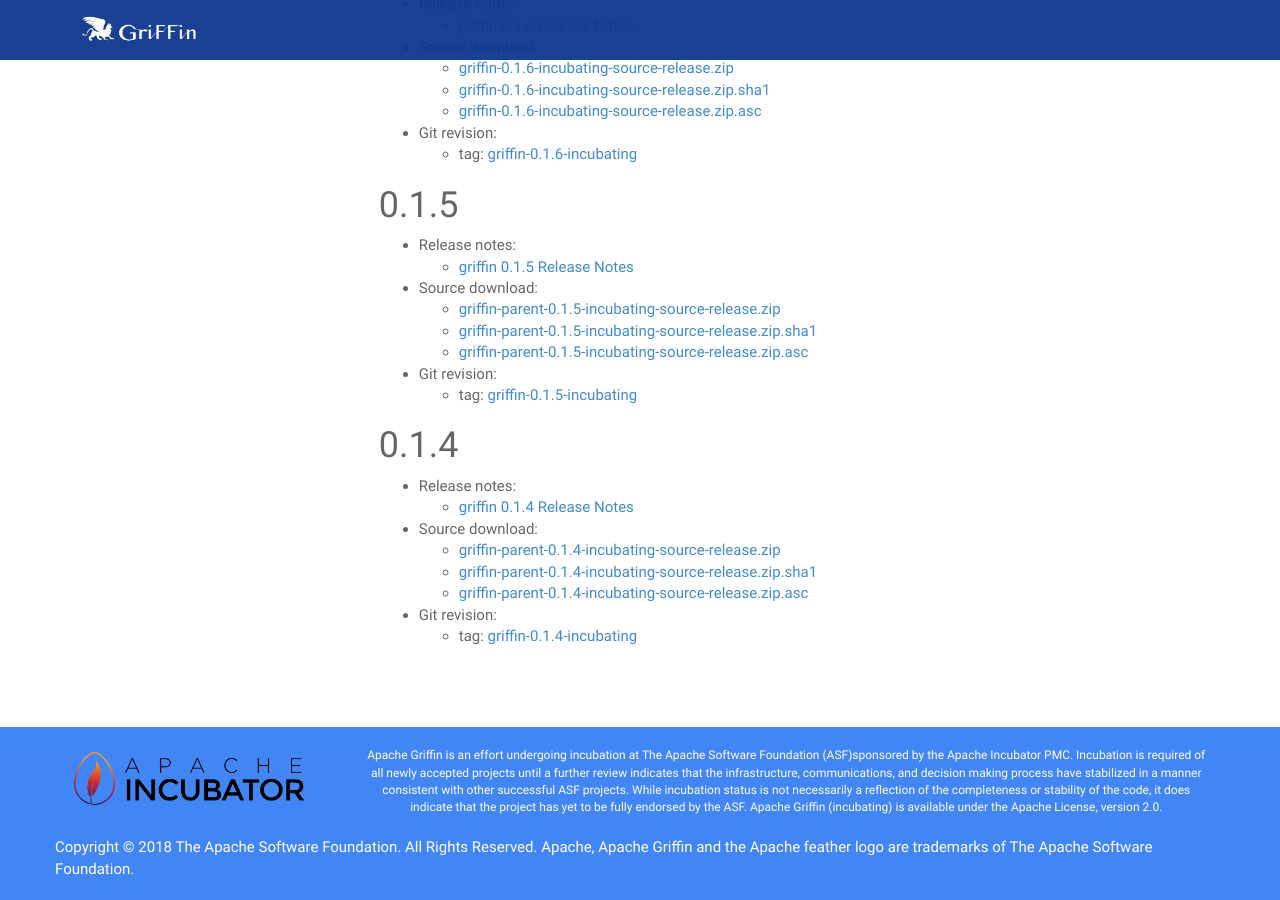
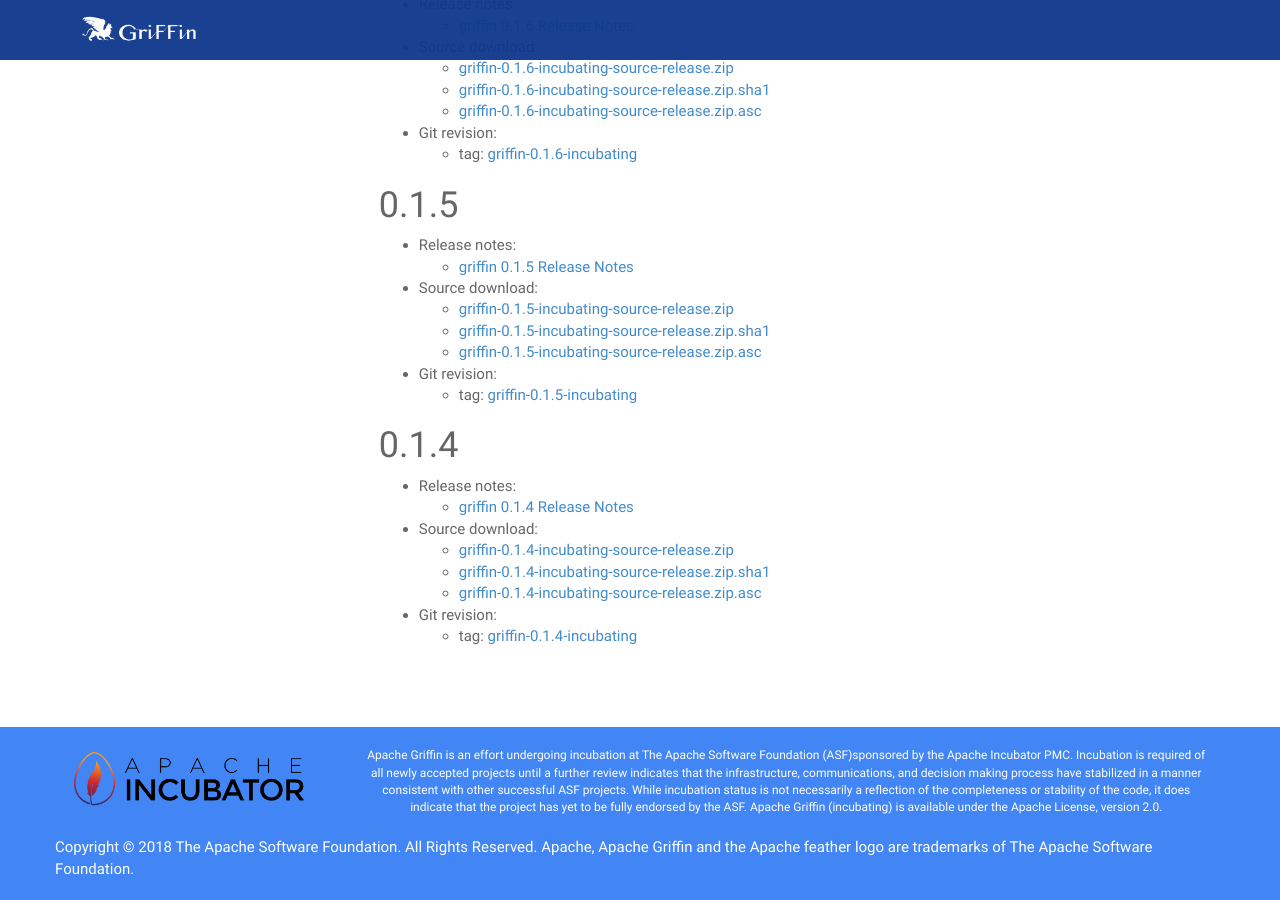
Before and after one commit to apache/griffin-site, a Jekyll site: the page built from download.md, in a window 1280 px wide and 900 px high, scrolled down 787 px. Built offline with Jekyll 4.4.1, drawn with Linux system fonts in a browser that asks for light colours; comment, search, counter and statistics services are not loaded.

Commit message:
make versions consistent

```diff
--- a/download.md
+++ b/download.md
@@ -43,9 +43,9 @@
 * Release notes:
 	* [griffin 0.1.5 Release Notes](https://dist.apache.org/repos/dist/dev/incubator/griffin/0.1.5-incubating/CHANGES.txt)
 * Source download:
-	* [griffin-parent-0.1.5-incubating-source-release.zip](https://dist.apache.org/repos/dist/dev/incubator/griffin/0.1.5-incubating/griffin-parent-0.1.5-incubating-source-release.zip)
-	* [griffin-parent-0.1.5-incubating-source-release.zip.sha1](https://dist.apache.org/repos/dist/dev/incubator/griffin/0.1.5-incubating/griffin-parent-0.1.5-incubating-source-release.zip.sha1)
-	* [griffin-parent-0.1.5-incubating-source-release.zip.asc](https://dist.apache.org/repos/dist/dev/incubator/griffin/0.1.5-incubating/griffin-parent-0.1.5-incubating-source-release.zip.asc)
+	* [griffin-0.1.5-incubating-source-release.zip](https://dist.apache.org/repos/dist/dev/incubator/griffin/0.1.5-incubating/griffin-parent-0.1.5-incubating-source-release.zip)
+	* [griffin-0.1.5-incubating-source-release.zip.sha1](https://dist.apache.org/repos/dist/dev/incubator/griffin/0.1.5-incubating/griffin-parent-0.1.5-incubating-source-release.zip.sha1)
+	* [griffin-0.1.5-incubating-source-release.zip.asc](https://dist.apache.org/repos/dist/dev/incubator/griffin/0.1.5-incubating/griffin-parent-0.1.5-incubating-source-release.zip.asc)
 * Git revision:
 	* tag: [griffin-0.1.5-incubating](https://git-wip-us.apache.org/repos/asf?p=incubator-griffin.git;a=tag;h=refs/tags/griffin-0.1.5-incubating)
 
@@ -53,8 +53,8 @@
 * Release notes:
 	* [griffin 0.1.4 Release Notes](https://dist.apache.org/repos/dist/dev/incubator/griffin/0.1.4-incubating/CHANGES.txt)
 * Source download:
-	* [griffin-parent-0.1.4-incubating-source-release.zip](https://dist.apache.org/repos/dist/dev/incubator/griffin/0.1.4-incubating/griffin-parent-0.1.4-incubating-source-release.zip)
-	* [griffin-parent-0.1.4-incubating-source-release.zip.sha1](https://dist.apache.org/repos/dist/dev/incubator/griffin/0.1.4-incubating/griffin-parent-0.1.4-incubating-source-release.zip.sha1)
-	* [griffin-parent-0.1.4-incubating-source-release.zip.asc](https://dist.apache.org/repos/dist/dev/incubator/griffin/0.1.4-incubating/griffin-parent-0.1.4-incubating-source-release.zip.asc)
+	* [griffin-0.1.4-incubating-source-release.zip](https://dist.apache.org/repos/dist/dev/incubator/griffin/0.1.4-incubating/griffin-0.1.4-incubating-source-release.zip)
+	* [griffin-0.1.4-incubating-source-release.zip.sha1](https://dist.apache.org/repos/dist/dev/incubator/griffin/0.1.4-incubating/griffin-0.1.4-incubating-source-release.zip.sha1)
+	* [griffin-0.1.4-incubating-source-release.zip.asc](https://dist.apache.org/repos/dist/dev/incubator/griffin/0.1.4-incubating/griffin-0.1.4-incubating-source-release.zip.asc)
 * Git revision:
 	* tag: [griffin-0.1.4-incubating](https://git-wip-us.apache.org/repos/asf?p=incubator-griffin.git;a=tag;h=refs/tags/griffin-0.1.4-incubating)
```
